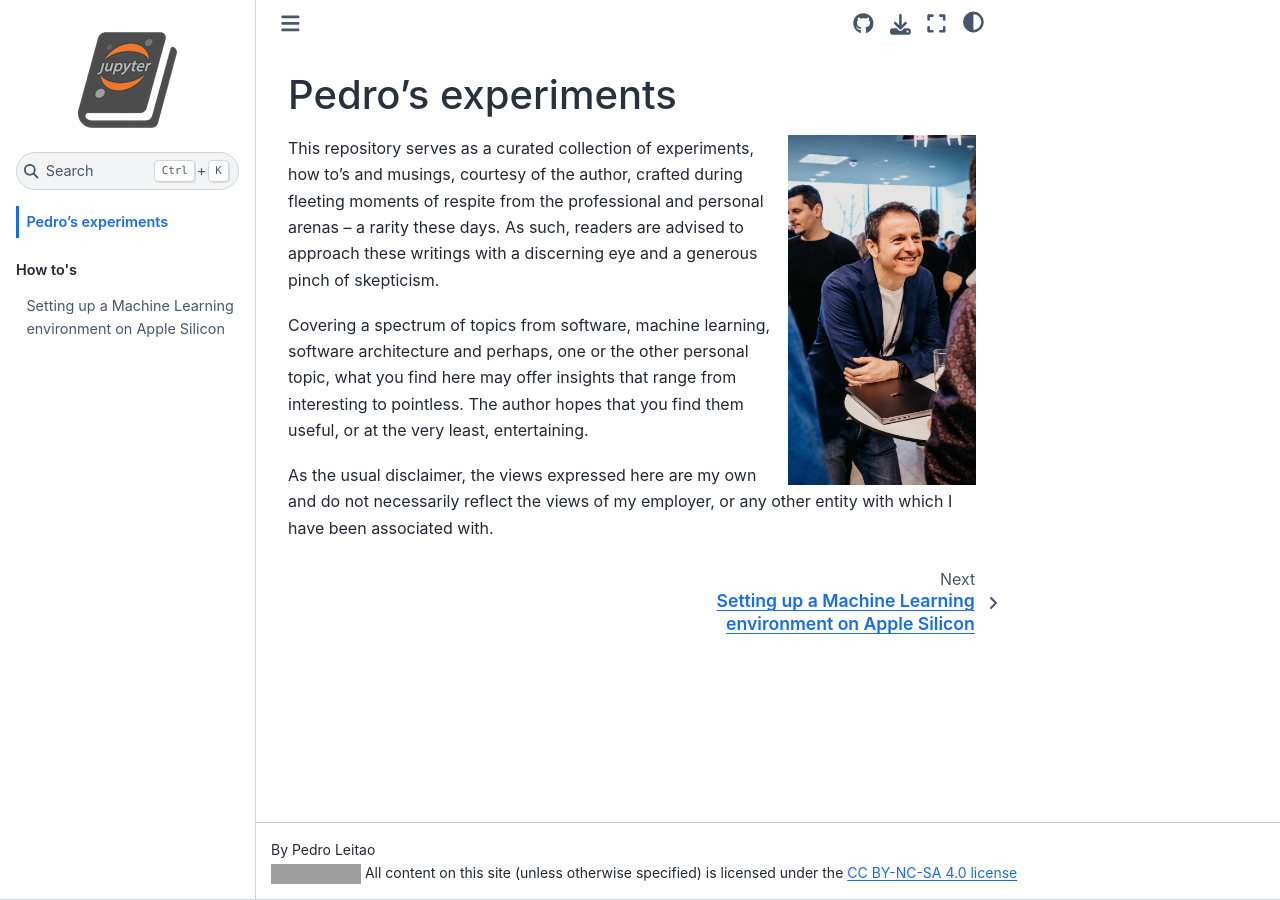
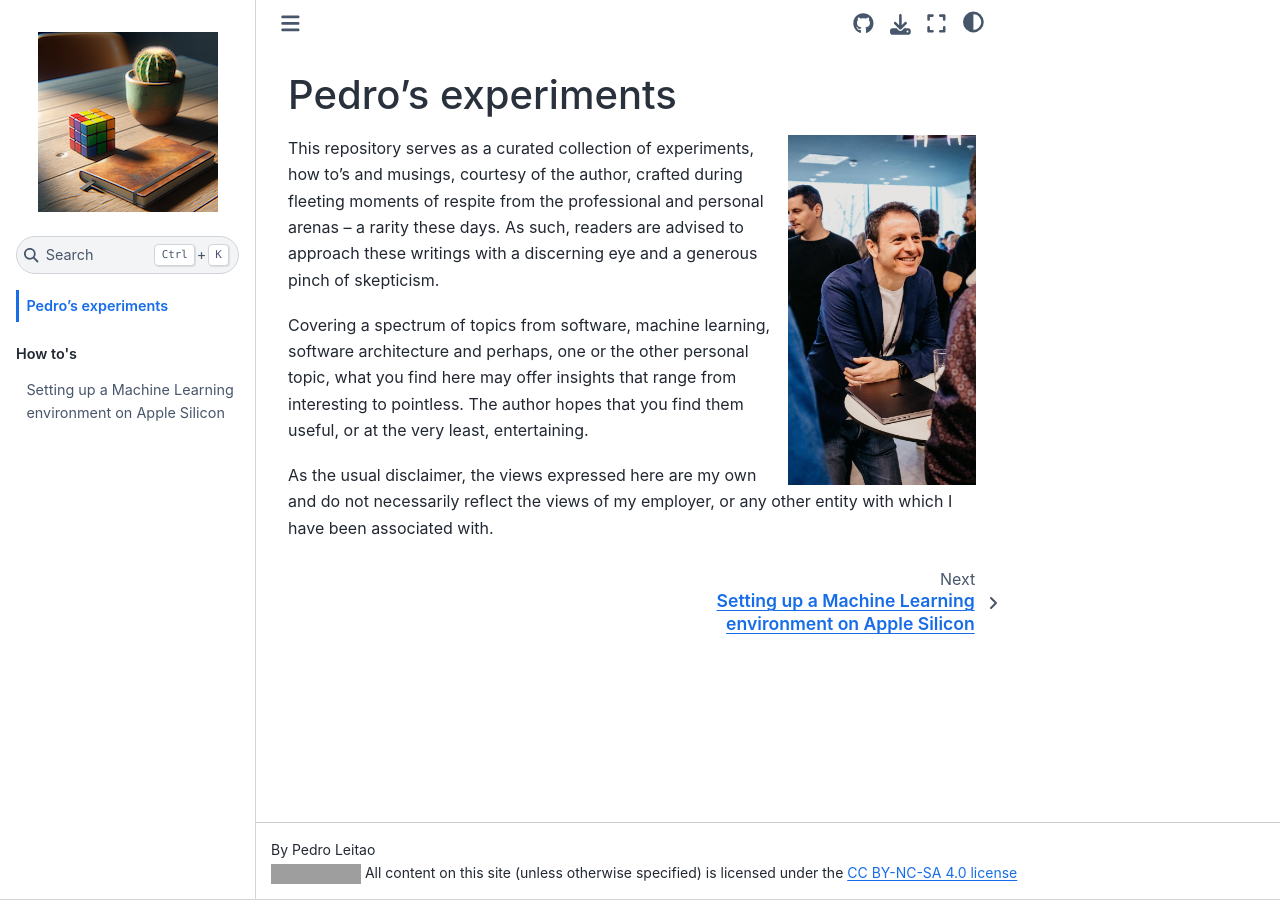
Before and after one commit to pedro-leitao/pedros-experiments, a Jupyter Book: the page built from intro.md, in a window 1280 px wide. Built offline with Jupyter Book 1.0.4 settings and Sphinx 7.4.7 and the Sphinx Book theme 1.1.4, drawn with Linux system fonts in a browser that asks for light colours; pages that are not in the unit, such as notebooks, are missing from menus; comment, search, counter and statistics services are not loaded; grey boxes are pictures that could not be loaded.

Commit message:
New logo.

```diff
--- a/_config.yml
+++ b/_config.yml
@@ -4,7 +4,7 @@
 title: Pedro's experiments
 author: Pedro Leitao
 copyright: "2024"
-logo: logo-new.png
+logo: logo-hyper.png
 exclude_patterns: [_build, Thumbs.db, .DS_Store, .data, logs, "**.ipynb_checkpoints"]
 base_url: https://pedro-leitao.github.io/
 
```
Also changed, not shown: logo-hyper.png (added).
